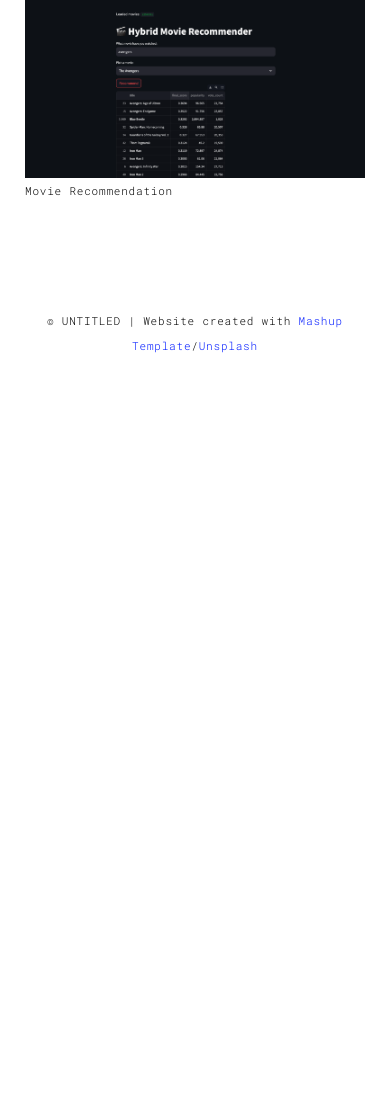
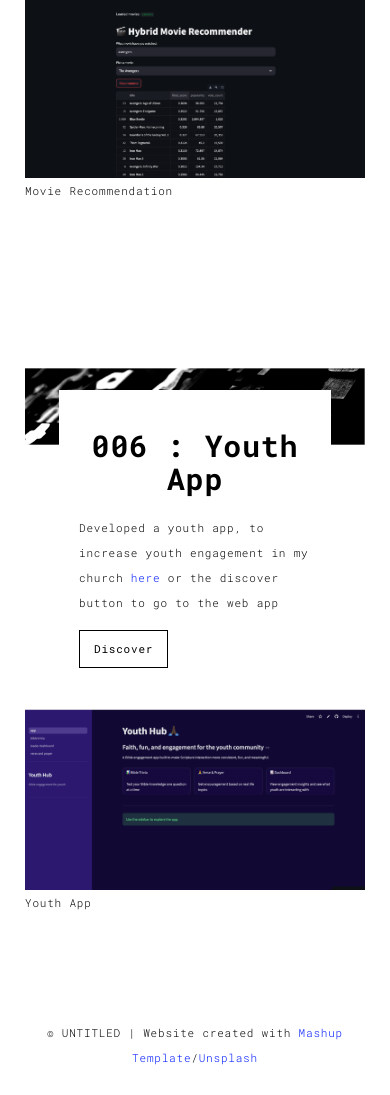
Before and after one commit to CrystalW123/Portfolio, a Flask app: page /work.html in a window 390 px wide. Shown: the part 4174-5269 px from the top of the page. Before the commit the page ends 4527 px from the top, so only its background shows below. Run offline with Flask 3, Linux system fonts and the light colour scheme; some libraries are stand-ins or nearby versions.

Commit message:
Added youth app

```diff
--- a/templates/work.html
+++ b/templates/work.html
@@ -49,8 +49,8 @@
             <li><a href="./index.html" title="" class="active">002</a></li>
             <li><a href="./index.html" title="" class="active">003</a></li>
             <li><a href="./index.html" title="" class="active">004</a></li>
-            <li><a href="./index.html" title="">005</a></li>
-            <li><a href="./index.html" title="">006</a></li>
+            <li><a href="./index.html" title="" class="active">005</a></li>
+            <li><a href="./index.html" title="" class="active">006</a></li>
           </ul>
 
 
@@ -235,6 +235,39 @@
     </div>
   </div>
 
+      </div>
+    </div>
+  </nav>
+</header>
+<div class="section-container">
+  <div class="container">
+    <div class="row">
+      <div class="col-xs-12">
+      <img src="static/assets/images/work001-01.jpg" class="img-responsive" alt="">
+      <div class="card-container">
+        <div class="text-center">
+          <h1 class="h2">006 : Youth App</h1>
+        </div>
+        <p>Developed a youth app, to increase youth engagement in my church <a href = "https://youth-app.streamlit.app/">here</a> or the discover button to go to the web app</p>
+        <a href="https://youth-app.streamlit.app/" title="Youth Hub" class="btn btn-default">Discover</a>
+      </div>
+    </div>
+
+
+
+    <div class="col-md-12 col-md-offset-3 section-container-spacer">
+      <div class="row">
+        <div class="col-xs-12 col-md-6">
+          <img src="static/assets/images/youth_app.png" class="img-responsive" alt="">
+          <p>Youth App</p>
+        </div>
+      </div>
+    </div>
+
+      </div>
+    </div>
+  </div>
+
 <footer class="footer-container text-center">
   <div class="container">
     <div class="row">
```
Also changed, not shown: templates/works.html (+7 -7 lines), static/assets/images/youth_app.png (added).
